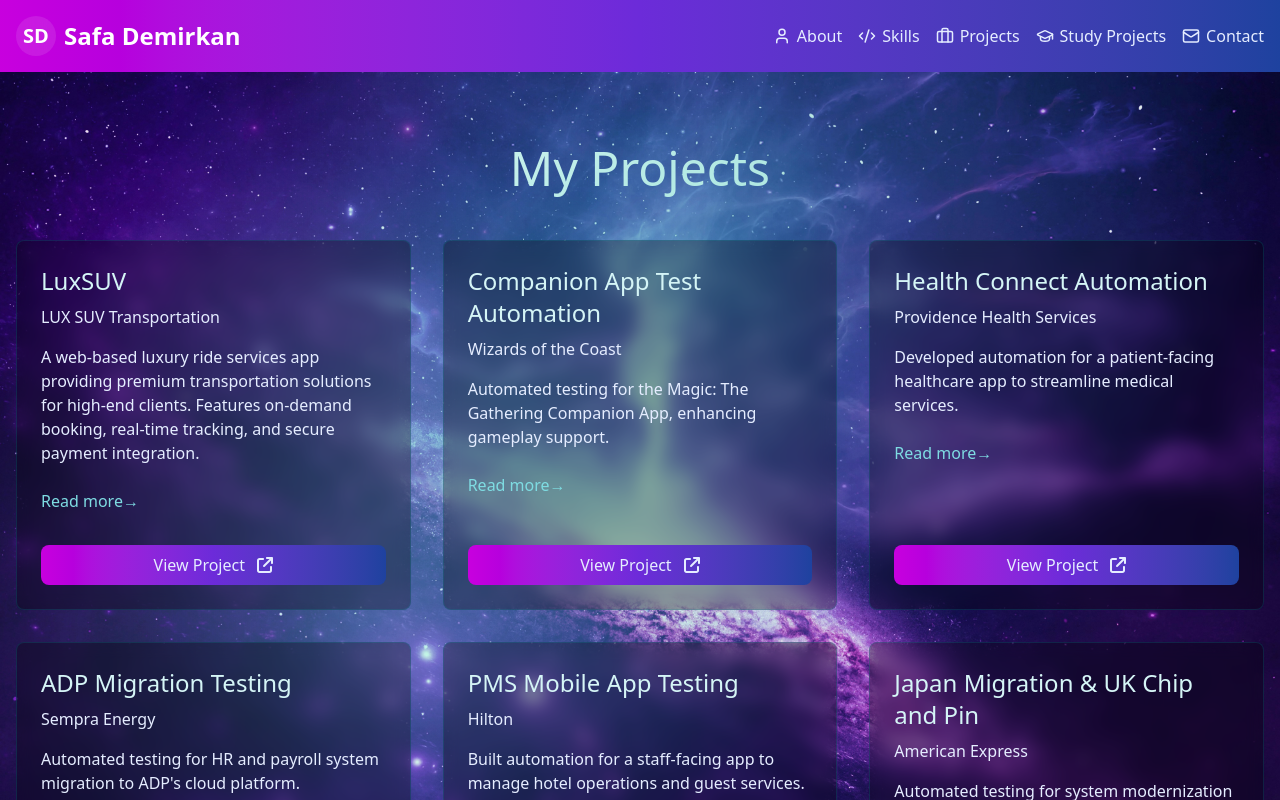
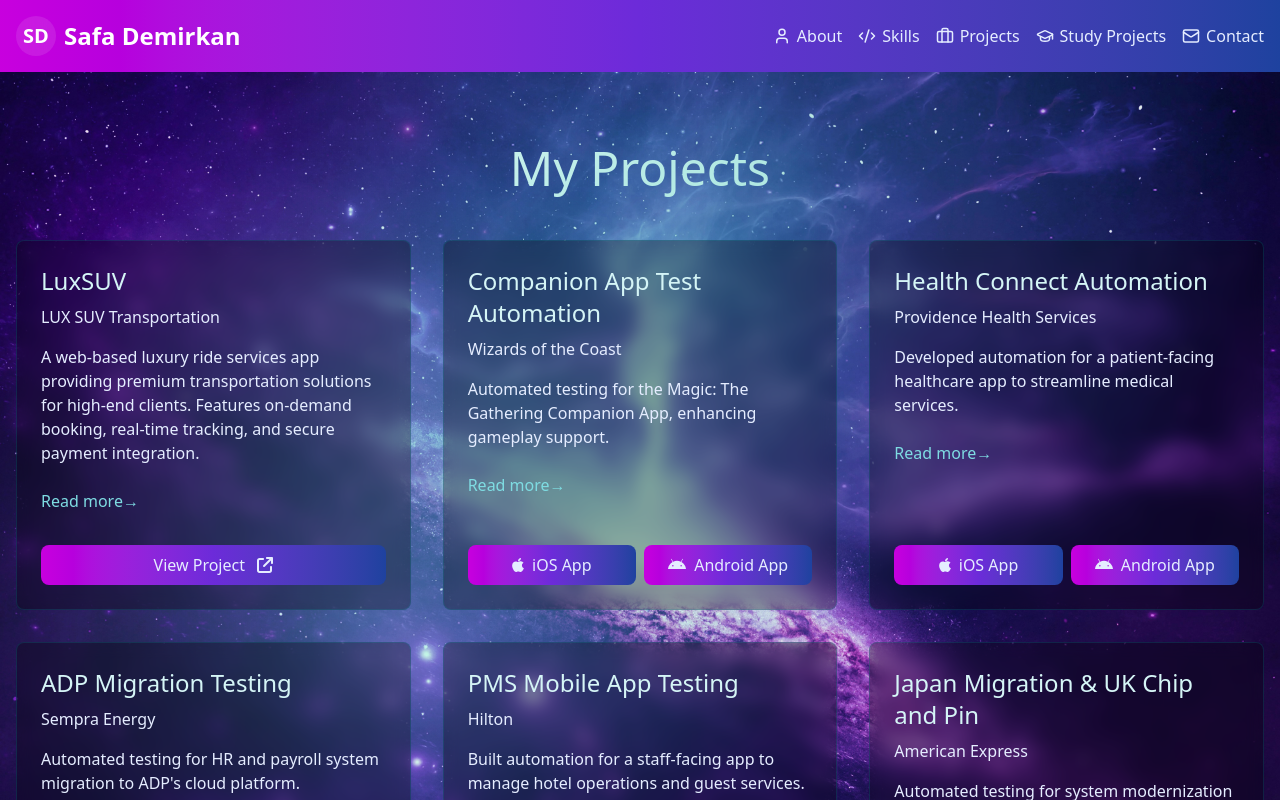
Before and after one commit to diagnosis/portfolio-react, a React (Vite) app: page /projects in a window 1280 px wide. Shown: the top 800 px of the page. Built offline with nearby package versions, Linux system fonts and the light colour scheme.

Commit message:
Update ProjectCard to handle different link types

```diff
--- a/src/components/ProjectCard.jsx
+++ b/src/components/ProjectCard.jsx
@@ -1,10 +1,57 @@
 import { FontAwesomeIcon } from '@fortawesome/react-fontawesome';
 import { faExternalLink } from '@fortawesome/free-solid-svg-icons';
+import { faAndroid, faApple } from '@fortawesome/free-brands-svg-icons';
 import { Modal } from '../Modal';
 import { useState } from 'react';
 
 export const ProjectCard = ({ project }) => {
     const [isModalOpen, setIsModalOpen] = useState(false);
+
+    const renderLinks = () => {
+        if (!project.link || (Array.isArray(project.link) && project.link.length === 0)) {
+            return (
+                <div className='mt-8 text-center px-4 py-2 bg-gray-700/50 text-gray-400 rounded-lg cursor-not-allowed'>
+                    Internal Project
+                </div>
+            );
+        }
+
+        if (Array.isArray(project.link)) {
+            return (
+                <div className='mt-8 grid grid-cols-2 gap-2'>
+                    <a
+                        href={project.link[0]}
+                        target="_blank"
+                        rel="noreferrer"
+                        className='flex items-center justify-center px-4 py-2 bg-gradient-to-r from-fuchsia-600 via-purple-700 to-blue-800 text-indigo-100 rounded-lg hover:text-purple-300 transition-colors duration-200'
+                    >
+                        <FontAwesomeIcon icon={faApple} className="mr-2" />
+                        iOS App
+                    </a>
+                    <a
+                        href={project.link[1]}
+                        target="_blank"
+                        rel="noreferrer"
+                        className='flex items-center justify-center px-4 py-2 bg-gradient-to-r from-fuchsia-600 via-purple-700 to-blue-800 text-indigo-100 rounded-lg hover:text-purple-300 transition-colors duration-200'
+                    >
+                        <FontAwesomeIcon icon={faAndroid} className="mr-2" />
+                        Android App
+                    </a>
+                </div>
+            );
+        }
+
+        return (
+            <a
+                href={project.link}
+                target="_blank"
+                rel="noreferrer"
+                className='mt-8 text-center px-4 py-2 bg-gradient-to-r from-fuchsia-600 via-purple-700 to-blue-800 text-indigo-100 rounded-lg hover:text-purple-300 transition-colors duration-200'
+            >
+                View Project <FontAwesomeIcon icon={faExternalLink} className="ml-2" />
+            </a>
+        );
+    };
 
     return (
         <>
@@ -24,14 +71,7 @@ export const ProjectCard = ({ project }) => {
                         </button>
                     </div>
 
-                    <a
-                        href={project.link}
-                        target="_blank"
-                        rel="noreferrer"
-                        className='mt-8 text-center px-4 py-2 bg-gradient-to-r from-fuchsia-600 via-purple-700 to-blue-800 text-indigo-100 rounded-lg hover:text-purple-300 transition-colors duration-200'
-                    >
-                        View Project <FontAwesomeIcon icon={faExternalLink} className="ml-2" />
-                    </a>
+                    {renderLinks()}
                 </div>
             </div>
 
@@ -65,6 +105,13 @@ export const ProjectCard = ({ project }) => {
                                 </span>
                             ))}
                         </div>
+
+                        {project.outcome && (
+                            <>
+                                <h4 className="text-xl font-heading text-teal-100 mt-6">Outcome</h4>
+                                <p className="text-indigo-100">{project.outcome}</p>
+                            </>
+                        )}
                     </div>
                 </Modal>
             )}
```
